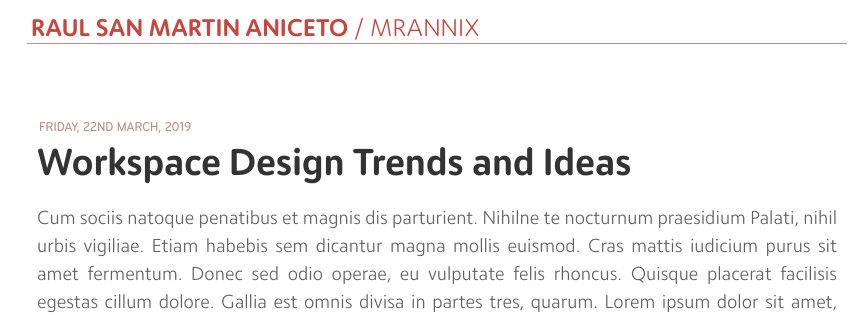
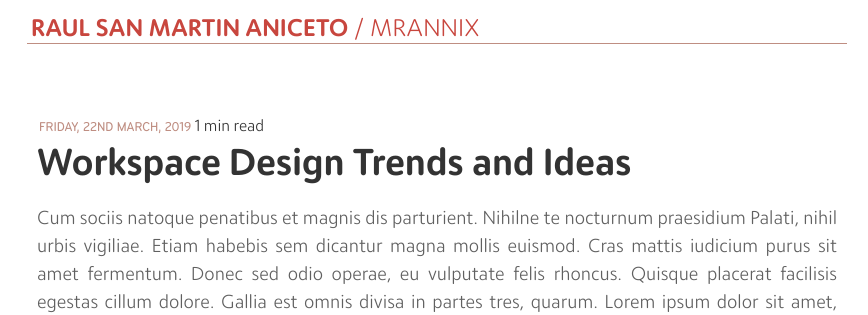
Before and after one commit to MrAnnix/MrAnnix.github.io, a Jekyll site: the page built from _posts/2019-03-22-workspace-design-trends-and-ideas.md, in a window 1280 px wide. Shown: the top 315 px of the page, without its empty margins (203-1071 px from the left). Built offline with Jekyll 4.4.1, drawn with Linux system fonts in a browser that asks for light colours.

Commit message:
Update post.html

```diff
--- a/_layouts/post.html
+++ b/_layouts/post.html
@@ -1,6 +1,8 @@
 ---
 layout: default
 ---
+
+{% assign words = content | number_of_words %}
 
 <article class="body post">
     <div class="post-heading">
@@ -14,6 +16,9 @@ layout: default
         {% else %}{{ d }}th
         {% endcase %}
         {{ page.date | date: '%B, %Y' }}
+        </span>
+        <span class="read-time">
+            {% if words < 360 %}1 min{% else %}{{ words | divided_by:180 }} mins{% endif %} read
         </span>
         <a href="{{ page.url | prepend: site.baseurl }}"><h1 class="title">{{ page.title }}</h1></a>
     </div>
```
